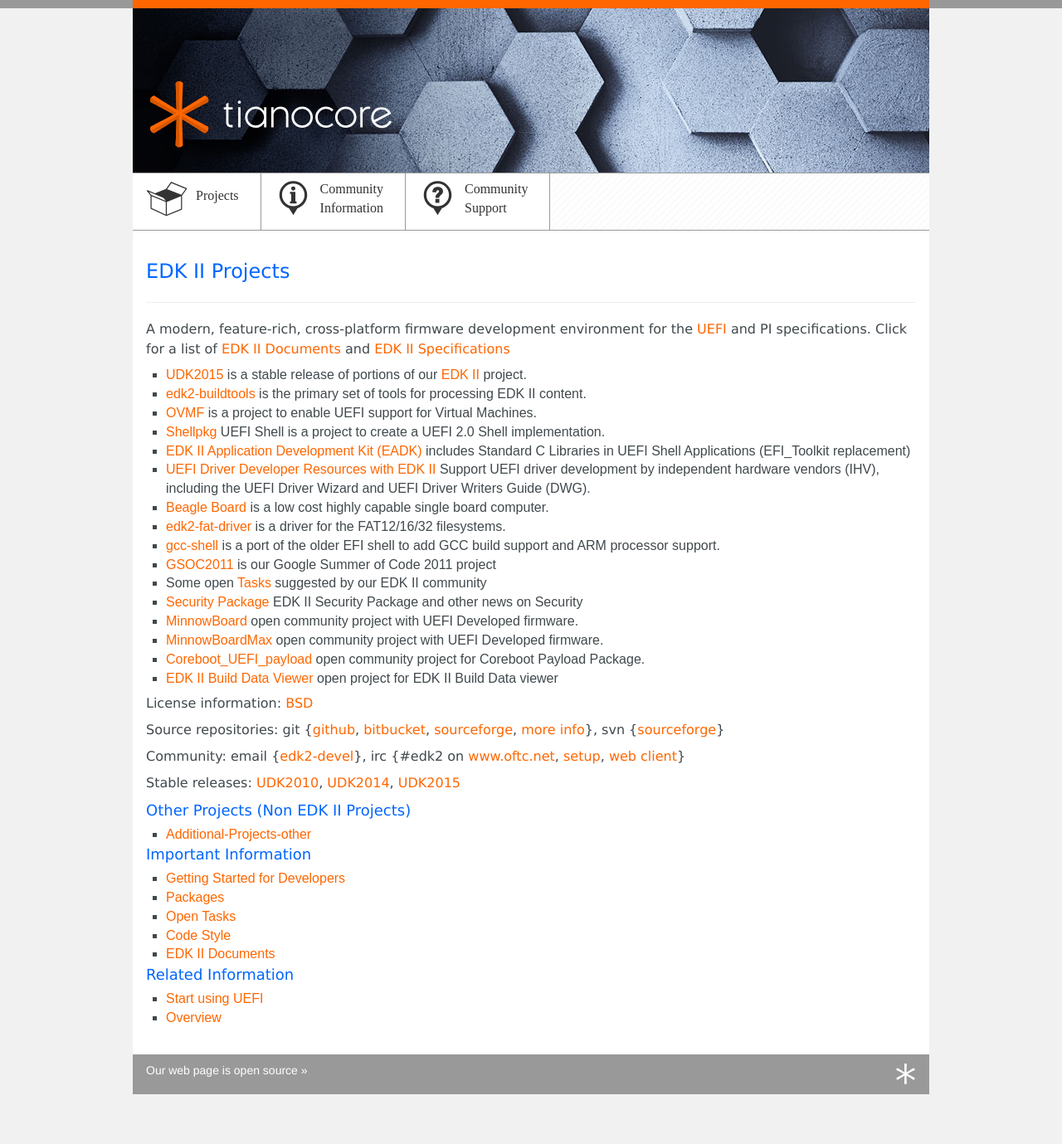
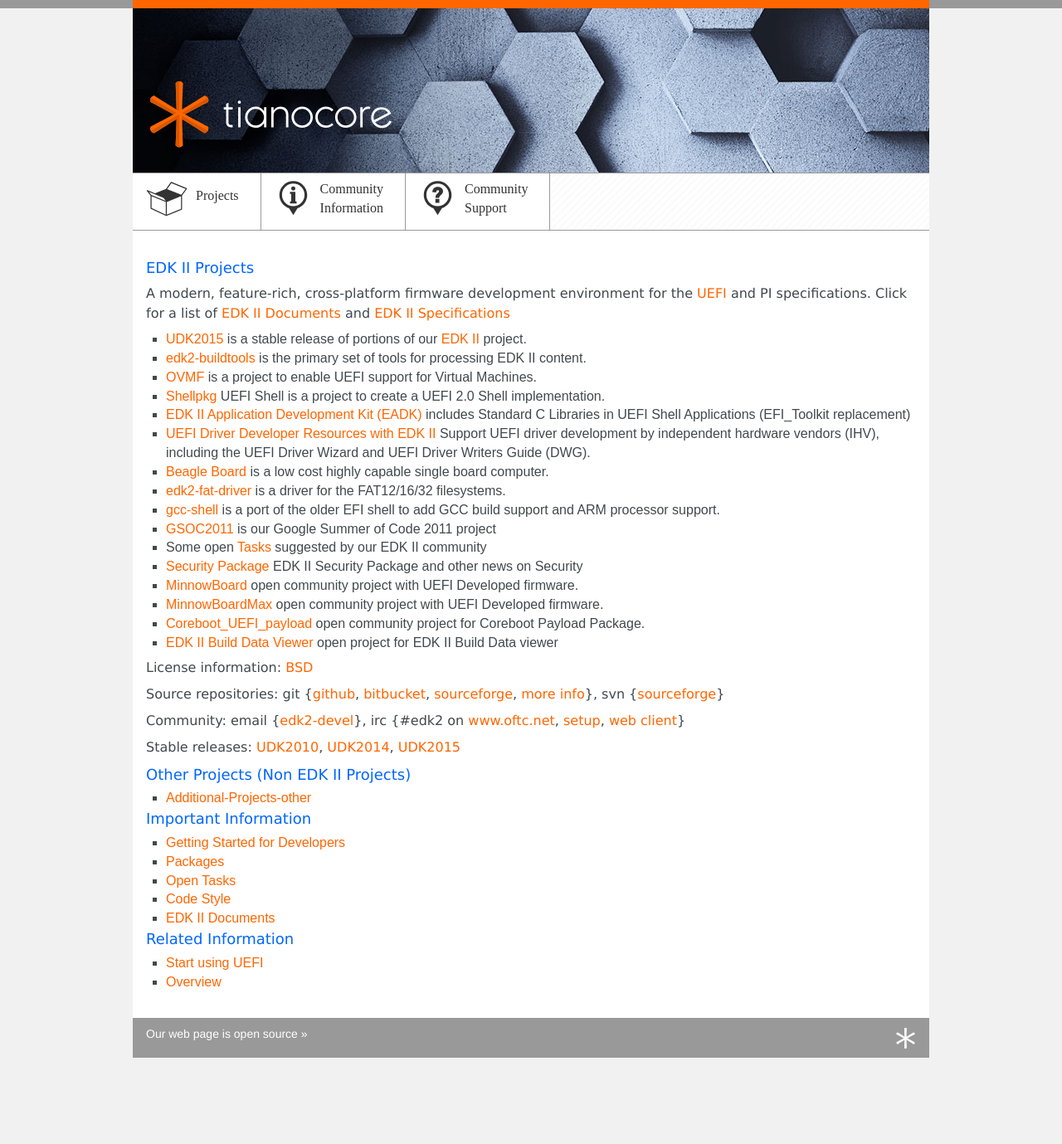
Before and after one commit to tianocore/tianocore.github.io, a Jekyll site: the page built from Projects/index.md, in a window 1280 px wide. Shown: the whole page at 83% size. Built offline with Jekyll 4.4.1, drawn with Linux system fonts in a browser that asks for light colours; nearby versions of some CDN libraries; after the commit the page ends 1335 px from its top, so only the background shows below that.

Commit message:
Update index.md

```diff
--- a/Projects/index.md
+++ b/Projects/index.md
@@ -5,12 +5,10 @@ title: Additional Projects
 {% include site-links.md %}
 
 <MTMarkdownOptions output='html4'>
-<font color="#0066FF" size="5">
+<font color="#0066FF" size="4">
 EDK II Projects
 </font>
 </MTMarkdownOptions>
-
-<HR>
 
 A modern, feature-rich, cross-platform firmware development environment for the [UEFI](http://uefi.org) and PI specifications. Click for a list of <a href="{{baseurl}}/docs/EDK_II_Documents.html">EDK II Documents</a>   and [EDK II Specifications]({{wiki}}/EDK II Specifications)
 
```
